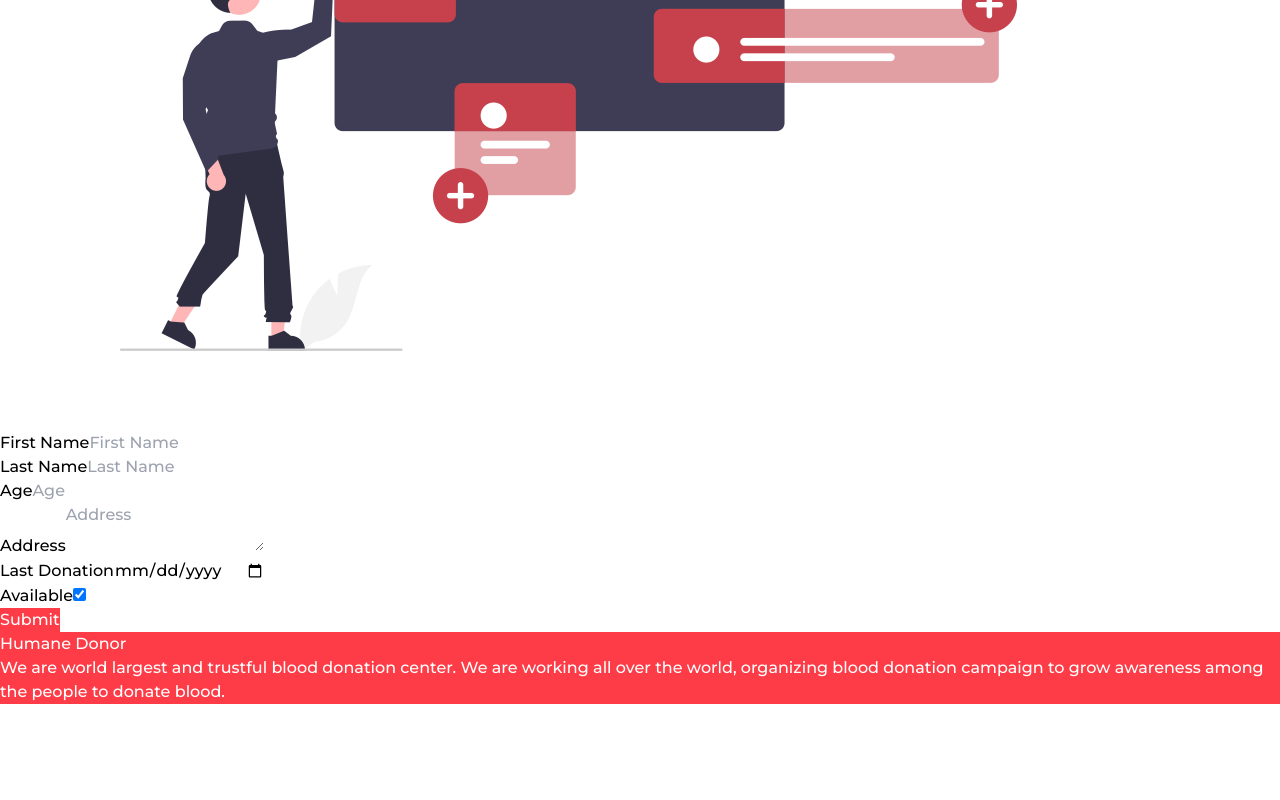
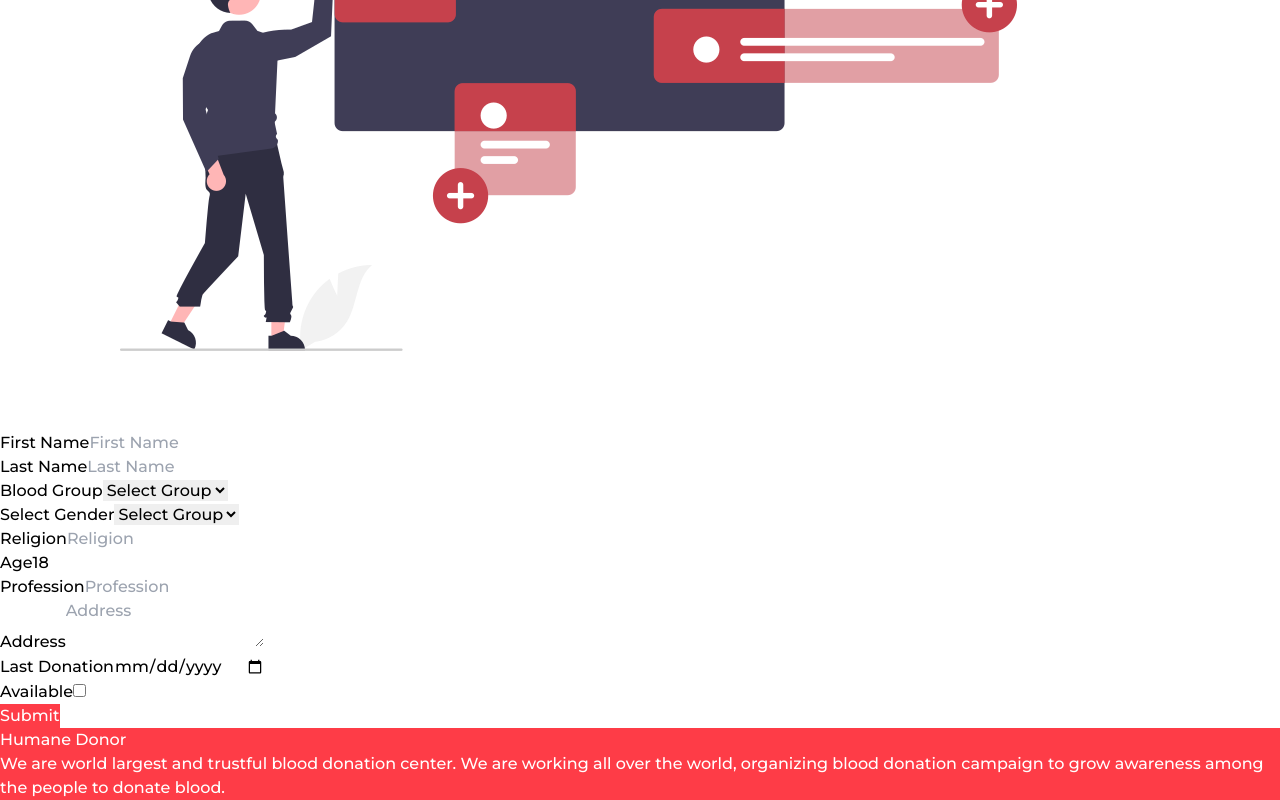
Before and after one commit to sakayat/blood-bank-frontend, a React (Vite) app: page /profile/details in a window 1280 px wide. Shown: the part 454-1254 px from the top of the page. Before the commit the page ends 1158 px from the top, so only its background shows below. Built offline with nearby package versions, Linux system fonts and the light colour scheme; sample sign-in values are in the browser's storage; the HTML template or start-up script is replaced by a standard one.

Commit message:
updated profile details form

```diff
--- a/src/components/DonorListCard.jsx
+++ b/src/components/DonorListCard.jsx
@@ -6,22 +6,22 @@ const DonorListCard = ({ donor }) => {
     <div className="list-card flex flex-col justify-between bg-white text-black shadow-2xl border">
       <div className="py-3 px-6 space-y-3">
         <div className="space-x-2">
-          <span className="font-semibold">Name:</span>
-          <span className=" text-black/60 text-sm">
+          <span>Name:</span>
+          <span className="font-semibold text-sm">
             {donor.first_name} {donor.last_name}
           </span>
         </div>
         <div className="space-x-2">
-          <span className="font-semibold">Age:</span>
-          <span className=" text-black/60 text-sm">{donor.age}</span>
+          <span>Age:</span>
+          <span className="font-semibold text-sm">{donor.age}</span>
         </div>
         <div className="space-x-2">
-          <span className="font-semibold">Address:</span>
-          <span className="text-black/60 text-s">{donor.address}</span>
+          <span>Address:</span>
+          <span className="font-semibold">{donor.address}</span>
         </div>
         <div className="space-x-2">
-          <span className="font-semibold">Last Donation:</span>
-          <span className=" text-black/60 text-sm">{donor.last_donation}</span>
+          <span>Last Donation:</span>
+          <span className="font-semibold">{donor.last_donation}</span>
         </div>
       </div>
       <Link
--- a/src/components/Profile.jsx
+++ b/src/components/Profile.jsx
@@ -26,7 +26,7 @@ const Profile = () => {
   };
 
   return (
-    <section className="py-10">
+    <section className="py-10 mt-10">
       <div className="container mx-auto px-4">
         <div className="py-5">
           <h2 className="text-4xl font-semibold text-center">
--- a/src/components/ProfileDetailsForm.jsx
+++ b/src/components/ProfileDetailsForm.jsx
@@ -5,13 +5,32 @@ import img from "../assets/images//add_information.png";
 const ProfileDetailsForm = ({ user, id }) => {
   const token = localStorage.getItem("authToken");
   const navigate = useNavigate();
+
+  const bloodGroup = [
+    { id: 1, value: "A+" },
+    { id: 2, value: "A-" },
+    { id: 3, value: "B+" },
+    { id: 4, value: "B-" },
+    { id: 5, value: "AB+" },
+    { id: 6, value: "AB-" },
+    { id: 7, value: "O+" },
+    { id: 8, value: "O+" },
+  ];
+
+  const genders = [
+    { id: 1, value: "Male" },
+    { id: 2, value: "Female" },
+  ];
   const [firstName, setFirstName] = useState("");
   const [lastName, setLastName] = useState("");
-
-  const [age, setAge] = useState("");
+  const [group, setGroup] = useState("");
+  const [gender, setGender] = useState("");
+  const [religion, setReligion] = useState("");
+  const [age, setAge] = useState(18);
+  const [profession, setProfession] = useState("");
   const [address, setAddress] = useState("");
   const [lastDonation, setLastDonation] = useState("");
-  const [isAvailable, setIsAvailable] = useState(true);
+  const [isAvailable, setIsAvailable] = useState(false);
 
   const [error, setError] = useState("");
 
@@ -19,7 +38,11 @@ const ProfileDetailsForm = ({ user, id }) => {
     if (user) {
       setFirstName(user.first_name);
       setLastName(user.last_name);
+      setGroup(user.blood_group);
+      setGender(user.gender);
+      setReligion(user.religion);
       setAge(user.age);
+      setProfession(user.profession);
       setAddress(user.address);
       setLastDonation(user.last_donation);
       setIsAvailable(user.is_available);
@@ -31,7 +54,12 @@ const ProfileDetailsForm = ({ user, id }) => {
     const userObj = {
       first_name: firstName,
       last_name: lastName,
+      blood_group: bloodGroup,
+      gender: gender,
+      religion: religion,
       address: address,
+      age: age,
+      profession: profession,
       last_donation: lastDonation,
       is_available: isAvailable,
     };
@@ -111,6 +139,49 @@ const ProfileDetailsForm = ({ user, id }) => {
               />
             </div>
             <div className="form-control space-y-3">
+              <label htmlFor="group">Blood Group</label>
+              <select
+                id="group"
+                className="w-full outline-none border border-black/20 py-3 px-4"
+                value={group}
+                onChange={(e) => setGroup(e.target.value)}
+              >
+                <option value="">Select Group</option>
+                {bloodGroup.map((group) => (
+                  <option value={group.value} key={group.id}>
+                    {group.value}
+                  </option>
+                ))}
+              </select>
+            </div>
+            <div className="form-control space-y-3">
+              <label htmlFor="gender">Select Gender</label>
+              <select
+                id="gender"
+                className="w-full outline-none border border-black/20 py-3 px-4"
+                value={gender}
+                onChange={(e) => setGender(e.target.value)}
+              >
+                <option value="">Select Group</option>
+                {genders.map((group) => (
+                  <option value={group.value} key={group.id}>
+                    {group.value}
+                  </option>
+                ))}
+              </select>
+            </div>
+            <div className="form-control space-y-3">
+              <label htmlFor="religion">Religion</label>
+              <input
+                type="text"
+                id="religion"
+                placeholder="Religion"
+                className="w-full outline-none py-3 px-4 border border-black/20 bg-white rounded"
+                value={religion}
+                onChange={(e) => setReligion(e.target.value)}
+              />
+            </div>
+            <div className="form-control space-y-3">
               <label htmlFor="age">Age</label>
               <input
                 type="number"
@@ -119,6 +190,17 @@ const ProfileDetailsForm = ({ user, id }) => {
                 className="w-full outline-none py-3 px-4 border border-black/20 bg-white rounded"
                 value={age}
                 onChange={(e) => setAge(e.target.value)}
+              />
+            </div>
+            <div className="form-control space-y-3">
+              <label htmlFor="age">Profession</label>
+              <input
+                type="text"
+                id="profession"
+                placeholder="Profession"
+                className="w-full outline-none py-3 px-4 border border-black/20 bg-white rounded"
+                value={profession}
+                onChange={(e) => setProfession(e.target.value)}
               />
             </div>
             <div className="form-control space-y-3">
```
